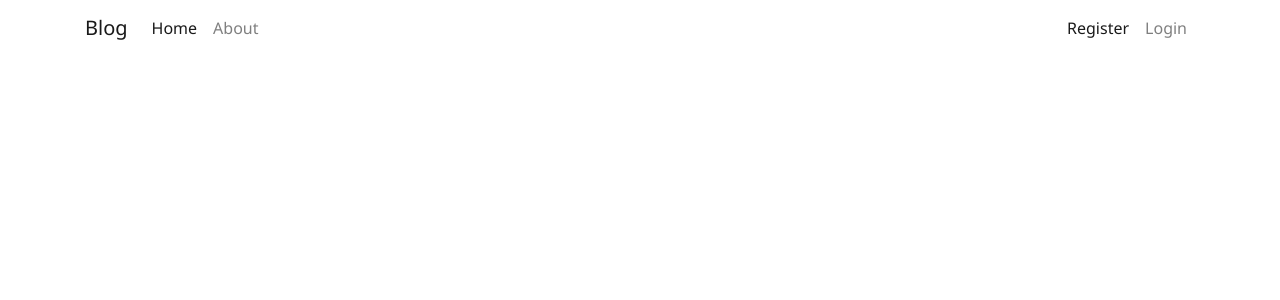
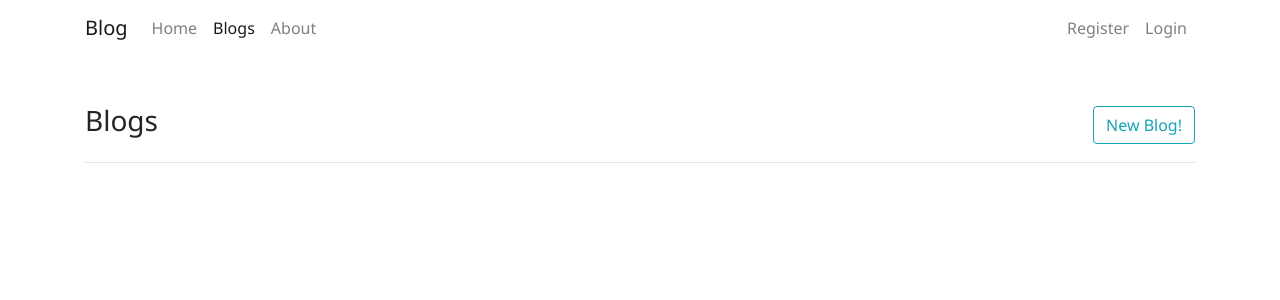
Before and after one commit to rooneyrulz/react_blog_app, a React (Create React App) app in the folder client/: page /blogs in a window 1280 px wide. Shown: the top 300 px of the page. Built offline with nearby package versions, Linux system fonts and the light colour scheme; no server answers.

Commit message:
setup pages blogs & new-blog & notfound

```diff
--- a/client/src/App.css
+++ b/client/src/App.css
@@ -11,3 +11,10 @@ body {
   font-family: 'Segoe UI', Tahoma, Geneva, Verdana, sans-serif;
   overflow-x: hidden;
 }
+
+.d__flex {
+  display: flex;
+  flex-direction: row;
+  justify-content: space-between;
+  align-items: center;
+}
--- a/client/src/App.js
+++ b/client/src/App.js
@@ -14,6 +14,10 @@ import Dashboard from './pages/Dashboard';
 import About from './pages/About';
 import Register from './pages/auth/Register';
 import Login from './pages/auth/Login';
+import Blog from './pages/Blog';
+import NewBlog from './pages/NewBlog';
+import NotFound from './pages/NotFound';
+
 import PrivateRoute from './components/routing/PrivateRoute';
 
 // REDUX
@@ -36,10 +40,13 @@ const App = () => {
             <Switch>
               <Redirect exact from='/' to='/home' />
               <Route exact path='/home' component={Home} />
-              <PrivateRoute exact path='/dashboard' component={Dashboard} />
               <Route exact path='/about' component={About} />
+              <Route exact path='/blogs' component={Blog} />
               <Route exact path='/register' component={Register} />
               <Route exact path='/login' component={Login} />
+              <PrivateRoute exact path='/dashboard' component={Dashboard} />
+              <PrivateRoute exact path='/new-blog' component={NewBlog} />
+              <Route exact component={NotFound} />
             </Switch>
           </div>
           <footer></footer>
--- a/client/src/components/routing/PrivateRoute.js
+++ b/client/src/components/routing/PrivateRoute.js
@@ -14,11 +14,7 @@ const PrivateRoute = ({
     <Route
       {...rest}
       render={props =>
-        !isAuthenticated && !loading ? (
-          <Redirect to='/login' />
-        ) : (
-          <Component {...props} />
-        )
+        !isAuthenticated ? <Redirect to='/login' /> : <Component {...props} />
       }
     />
   );
--- a/client/src/layouts/AppHeader.js
+++ b/client/src/layouts/AppHeader.js
@@ -19,9 +19,14 @@ const AppHeader = () => {
         ></button>
         <div className='collapse navbar-collapse' id='collapsibleNavId'>
           <ul className='navbar-nav mr-auto mt-2 mt-lg-0'>
-            <li className='nav-item active'>
+            <li className='nav-item'>
               <NavLink exact className='nav-link' to='/home'>
                 Home
+              </NavLink>
+            </li>
+            <li className='nav-item'>
+              <NavLink exact className='nav-link' to='/blogs'>
+                Blogs
               </NavLink>
             </li>
             <li className='nav-item'>
@@ -31,7 +36,7 @@ const AppHeader = () => {
             </li>
           </ul>
           <ul className='navbar-nav ml-auto mt-2 mt-lg-0'>
-            <li className='nav-item active'>
+            <li className='nav-item'>
               <NavLink exact className='nav-link' to='/register'>
                 Register
               </NavLink>
--- a/client/src/pages/Blog.js
+++ b/client/src/pages/Blog.js
@@ -1,11 +1,19 @@
-import React from 'react'
+import React from 'react';
+import { Link } from 'react-router-dom';
 
 const Blog = () => {
-    return (
-        <div>
-            Blog
-        </div>
-    )
-}
+  return (
+    <div className='Blog'>
+      <header className='d__flex'>
+        <h3>Blogs</h3>
+        <Link to='/new-blog' className='btn btn-outline-info'>
+          New Blog!
+        </Link>
+      </header>
+      <hr />
+      <br />
+    </div>
+  );
+};
 
 export default Blog;
--- /dev/null
+++ b/client/src/pages/NewBlog.js
@@ -0,0 +1,7 @@
+import React from 'react';
+
+const NewBlog = () => {
+  return <div>Create New Blog!</div>;
+};
+
+export default NewBlog;
--- /dev/null
+++ b/client/src/pages/NotFound.js
@@ -0,0 +1,11 @@
+import React from 'react';
+
+const NotFound = () => {
+  return (
+    <div>
+      <h3 className='text-danger'>Oops, Page NotFound</h3>
+    </div>
+  );
+};
+
+export default NotFound;
```
Lines whose indentation alone changed are shown as unchanged.
